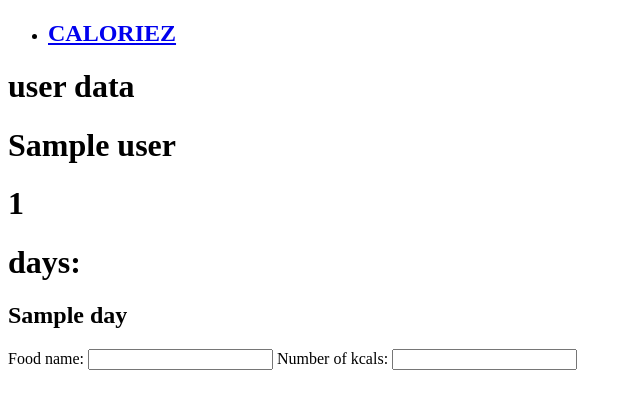
After one commit to chrisholtt/Calorie-tracker-app, a Flask app: page /days/1 in a window 1280 px wide. The commit adds this page. Shown: the top 409 px of the page, without its empty margins (0-640 px from the left). Run offline with Flask 2, Linux system fonts and the light colour scheme; a database or web service that is not in the repository returns one stand-in record (values such as "Sample title"); some libraries are stand-ins or nearby versions.

Commit message:
pulling in days for each user now

```diff
--- a/app.py
+++ b/app.py
@@ -1,8 +1,10 @@
 from flask import Flask, render_template
 from controllers.users_controller import users_blueprint
+from controllers.days_controller import days_blueprint
 app = Flask(__name__)
 
 app.register_blueprint(users_blueprint)
+app.register_blueprint(days_blueprint)
 
 @app.route('/')
 def home():
--- /dev/null
+++ b/controllers/days_controller.py
@@ -0,0 +1,13 @@
+from flask import Flask, render_template, redirect, Blueprint, request
+from repositories import user_repository, day_repository, food_repository
+from models.user import User
+
+
+days_blueprint = Blueprint("days", __name__)
+
+#  INDEX
+@days_blueprint.route("/days/<id>")
+def days(id):
+    user = user_repository.select(id)
+    days = day_repository.select_with_user_id(id)
+    return render_template("days/index.html", user=user, days=days)
--- a/models/day.py
+++ b/models/day.py
@@ -1,9 +1,23 @@
 class Day:
-    def __init__(self, day, id=None):
+    def __init__(self, day, user, id=None):
         self.day = day
+        self.user = user
         self.target_calroies = 0
         self.foods = []
         self.id = id
 
     def add_food(self, food):
         self.foods.append(food)
+
+
+def setup_days(user):
+    days = []
+    days.append( Day("Monday", user))
+    days.append( Day("Tuesday", user))
+    days.append( Day("Wednesday", user))
+    days.append( Day("Thursday", user))
+    days.append( Day("Friday", user))
+    days.append( Day("Saturday", user))
+    days.append( Day("Sunday", user))
+
+    return days
--- a/models/food.py
+++ b/models/food.py
@@ -1,7 +1,9 @@
 class Food:
-    def __init__(self, name, calories, eaten=False, id=None):
+    def __init__(self, name, calories, day, user, eaten=False, id=None):
         self.name = name
         self.calories = calories
+        self.day = day
+        self.user = user
         self.eaten = eaten
         self.id = id
 
--- a/repositories/day_repository.py
+++ b/repositories/day_repository.py
@@ -1,18 +1,20 @@
 from db.run_sql import run_sql
+from repositories import user_repository
 
 from models.user import User
 from models.food import Food
+from models.day import Day
 
 
 
 def save(day):
     sql = """
-    INSERT INTO days (day, target_calories)
+    INSERT INTO days (day, user_id)
     VALUES (%s, %s)
     RETURNING *
     """
 
-    values = [day.name, day.target_calories]
+    values = [day.day, day.user.id]
     results = run_sql(sql, values)
     day.id = results[0]['id']
 
@@ -20,3 +22,29 @@ def save(day):
 def delete_all():
     sql = "DELETE FROM days"
     run_sql(sql)
+
+
+def save_days(days):
+    for day in days:
+        sql = """
+        INSERT INTO days (day, user_id)
+        VALUES (%s, %s)
+        RETURNING *
+        """
+
+        values = [day.day, day.user.id]
+        results = run_sql(sql, values)
+        day.id = results[0]['id']
+
+
+def select_with_user_id(id):
+    days = []
+    sql = "SELECT * FROM days WHERE user_id = %s"
+    values = [id]
+    results = run_sql(sql, values)
+
+    if results:
+        user = user_repository.select(id)
+        for row in results:
+            days.append(Day(row['day'], user, row['id']))
+    return days
--- a/repositories/user_repository.py
+++ b/repositories/user_repository.py
@@ -18,3 +18,24 @@ def save(user):
 def delete_all():
     sql = "DELETE FROM users"
     run_sql(sql)
+
+
+def select_all():
+    users = []
+    sql = "SELECT * FROM users"
+    results = run_sql(sql)
+
+    for row in results:
+        users.append(User(row['name'], row['id']))
+    return users
+
+def select(id):
+    user = None
+    sql = "SELECT * FROM users WHERE id = %s"
+    values = [id]
+    result = run_sql(sql, values)
+
+    if result is not None:
+        result = result[0]
+        user = User(result['name'], result['id'] )
+    return user
--- a/templates/base.html
+++ b/templates/base.html
@@ -13,9 +13,9 @@
         <nav>
             <ul>
                 <li>
-                    <h1>
-                        CALORIEZ
-                    </h1>
+                    <a href="/">
+                        <h1>CALORIEZ</h1>
+                    </a>
                 </li>
             </ul>
         </nav>
--- /dev/null
+++ b/templates/days/index.html
@@ -0,0 +1,25 @@
+{% extends 'base.html' %}
+
+
+{% block content %}
+<h1>user data</h1>
+<h1>{{ user.name }}</h1>
+<h1>{{ user.id }}</h1>
+
+<!-- not working -->
+<h1>days:</h1>
+{% for day in days %}
+<h2>{{ day.day }}</h2>
+{% endfor %}
+
+
+<!-- Finish this after you do days -->
+<form action="/foods/new<user_id>" method="POST">
+    <label for="name">Food name: </label>
+    <input type="name" id="name">
+
+    <label for="calories">Number of kcals: </label>
+    <input type="number" id="calories" name="calories">
+</form>
+
+{% endblock content %}
```
Also changed, not shown: console.py (+44 -9 lines), controllers/foods_controller.py (added, +11 -0 lines), controllers/users_controller.py (+23 -2 lines), repositories/food_repository.py (+11 -0 lines), templates/users/index.html (+22 -1 lines), templates/users/signup.html (added, +11 -0 lines).
